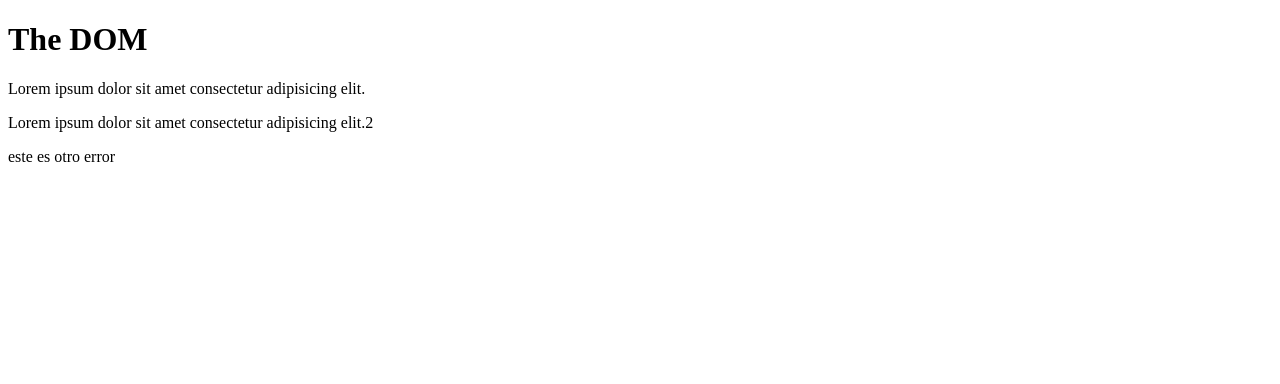
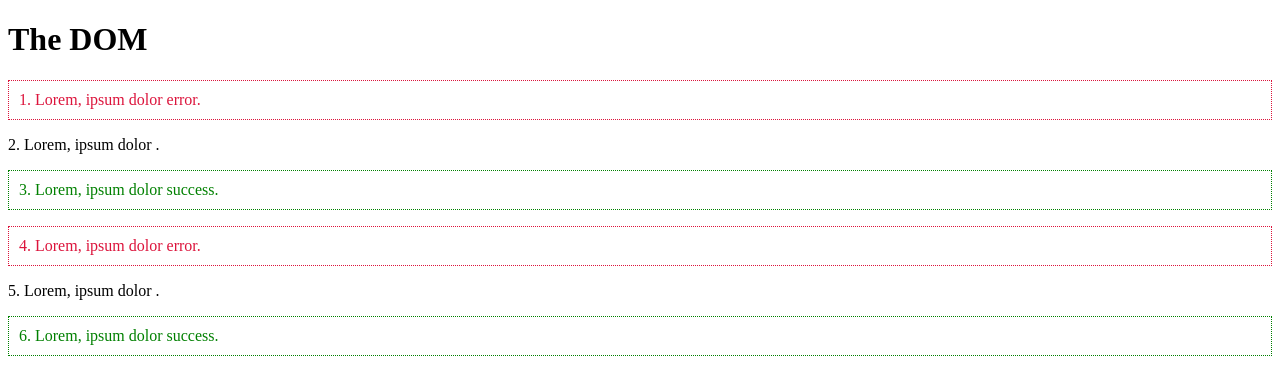
Before and after one commit to n8gx2/CursoJavaScript, a plain HTML site: page 6-InteractingBrowser/index.html in a window 1280 px wide. Drawn offline with Linux system fonts and the light colour scheme.

Commit message:
fin del DOM

```diff
--- a/6-InteractingBrowser/index.html
+++ b/6-InteractingBrowser/index.html
@@ -4,16 +4,32 @@
     <title>The DOM</title>
     <meta charset="UTF-8" />
     <meta name="viewport" content="width=device-width, initial-scale=1" />
+    <link rel="stylesheet" href="style.css">
   </head>
   <body>
-    <h1 id="page-title">The DOM</h1>
-    <div>
+    <h1 class="title">The DOM</h1>
+    <p>1. Lorem, ipsum dolor error.</p>
+    <p>2. Lorem, ipsum dolor .</p>
+    <p>3. Lorem, ipsum dolor success.</p>
+    <p>4. Lorem, ipsum dolor error.</p>
+    <p>5. Lorem, ipsum dolor .</p>
+    <p>6. Lorem, ipsum dolor success.</p>
+
+    <!-- <a href="http://wwww.google.com">link to somewhere coll...</a>
+    <p class="error"></p>
+    <div class="error">this is another error</div> -->
+
+    <!-- <div>
       <p>Lorem ipsum dolor sit amet consectetur adipisicing elit.</p>
       <p class="error">
         Lorem ipsum dolor sit amet consectetur adipisicing elit.2
       </p>
     </div>
-    <div class="error">este es otro error </div>
+    <div class="error">this is another error </div>
+    <br>
+    <div class="content">this is a content </div> -->
+
+
     <script src="sandbox.js"></script>
   </body>
 </html>
--- a/6-InteractingBrowser/sandbox.js
+++ b/6-InteractingBrowser/sandbox.js
@@ -5,8 +5,81 @@
 // const para = document.querySelectorAll('.error');
 // console.log(para[2]);
 
-const para = document.getElementById('page-title');
-console.log(para);
+// const para = document.getElementById('page-title');
+// console.log(para);
 
-const error = document.getElementsByClassName('error');
-console.log(error);
+// const errors = document.getElementsByClassName('error');
+// console.log(errors);
+// console.log(errors[2]);
+// errors.array.forEach(error => {
+//     console.log(error);
+// });
+
+
+// const parag = document.getElementsByTagName('P');
+// console.log(parag);
+// console.log(parag[1]);
+
+// const parag = document.querySelector('P');
+// console.log(parag.innerText);
+// parag.innerText = " ninjas are awesome";
+
+// const parag = document.querySelector('P');
+// const parags = document.querySelectorAll('P');
+// parags = forEach(parag => {
+//     console.log(parag.innerText);
+// });
+
+// const content = document.querySelector('.content');
+// // console.log(content.innerHTML);
+// // content.innerHTML ='<h2>este es el nuevo H2</h2>';
+//  const people = ['octavio','amador', 'vaneesa'];
+
+//  people.forEach(person => {
+//      content.innerHTML += `<p>${person}</p>`;
+//  });
+
+// const link = document.querySelector('a');
+
+// console.log(link.getAttribute("href"));
+// link.setAttribute("href","https://www.thenetninja.co.uk/");
+// link.innerText = "The web Ninja"
+// console.log(link.getAttribute("href"));
+
+
+// const mssg = document.querySelector('p');
+
+// console.log(mssg.getAttribute('class'));
+
+// mssg.setAttribute('class','success')
+// console.log(mssg.getAttribute('class'));
+
+// const title = document.querySelector('h1');
+// console.log(title.innerText);
+// title.setAttribute('style',' color:purple');
+// console.log(title.style);
+// console.log(title.style.color);
+// title.style.margin = "50px";
+// title.style.color = "orange";
+// title.style.fontSize = "30px";
+
+
+// const content = document.querySelector('p');
+// console.log(content.classList);
+// content.classList.add('error');
+// content.classList.remove('error');
+// content.classList.add('success');
+
+const parag = document.querySelectorAll('P');
+
+parag.forEach(p => {
+    if (p.textContent.includes('error')) {
+        p.classList.add('error');
+    }
+    if (p.textContent.includes('success')) {
+        p.classList.add('success');
+    }
+});
+
+const title = document.querySelector('.title');
+title.classList.toggle('test');
--- /dev/null
+++ b/6-InteractingBrowser/style.css
@@ -0,0 +1,10 @@
+.error{
+    padding: 10px;
+    color: crimson;
+    border: 1px dotted crimson;
+}
+.success{
+    padding: 10px;
+    color: green;
+    border:  1px dotted green;
+}
```
